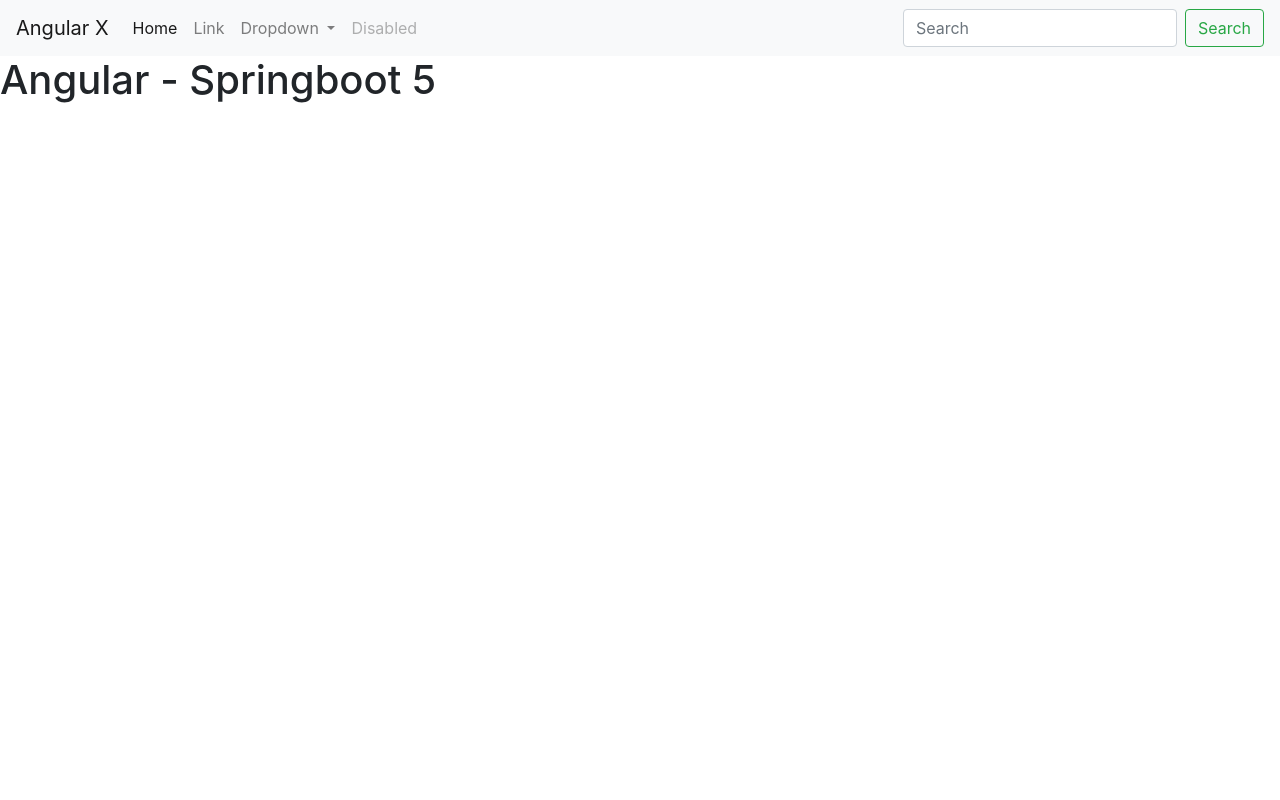
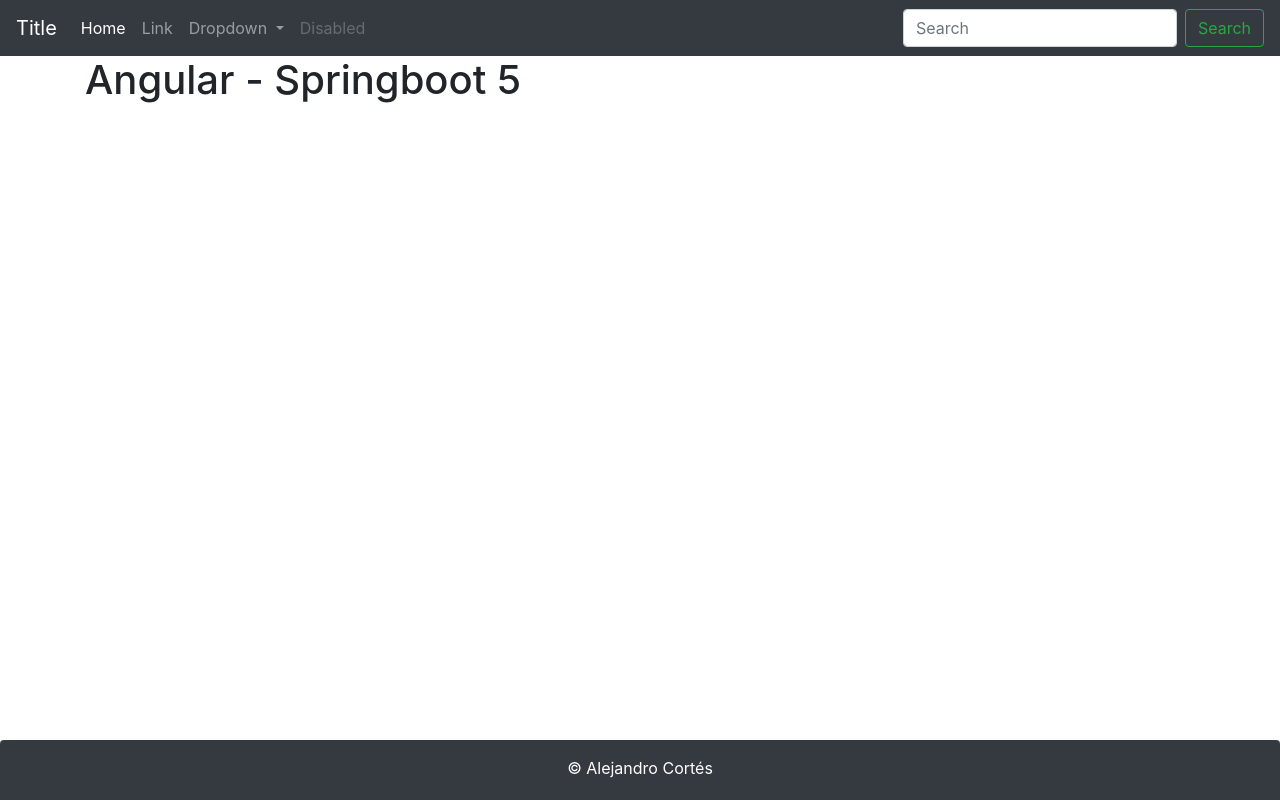
Before and after one commit to LAlejandro8/clientes-app, an Angular app: page / in a window 1280 px wide. Built offline with nearby package versions, Linux system fonts and the light colour scheme.

Commit message:
Cambios de landing @author: Me

```diff
--- a/src/app/app.component.html
+++ b/src/app/app.component.html
@@ -1,2 +1,5 @@
 <app-header></app-header>
-<h1>Angular - Springboot 5</h1>
+<div class="container">
+  <h1>Angular - Springboot 5</h1>
+</div>
+<app-footer></app-footer>
--- /dev/null
+++ b/src/app/footer/footer.component.css
@@ -0,0 +1,6 @@
+.footer {
+    position: absolute;
+    bottom: 0px;
+    height: 60px;
+    width: 100%;
+}
--- /dev/null
+++ b/src/app/footer/footer.component.html
@@ -0,0 +1,5 @@
+<footer class="footer bg-dark rounded-top text-center">
+  <div class="container py-2">
+    <p class="text-white my-2">&copy; {{ autor.nombre + " " + autor.apellido }}</p>
+  </div>
+</footer>
--- /dev/null
+++ b/src/app/footer/footer.component.ts
@@ -0,0 +1,14 @@
+import { Component, OnInit } from '@angular/core';
+
+@Component({
+  selector: 'app-footer',
+  templateUrl: './footer.component.html',
+  styleUrls:['./footer.component.css']
+})
+export class FooterComponent implements OnInit {
+  constructor() {}
+
+  ngOnInit() {}
+
+  autor: any = { nombre: 'Alejandro', apellido: 'Cortés' };
+}
--- a/src/app/header/header.component.html
+++ b/src/app/header/header.component.html
@@ -1,4 +1,4 @@
-<nav class="navbar navbar-expand-lg navbar-light bg-light">
+<nav class="navbar navbar-expand-lg navbar-dark bg-dark">
   <a class="navbar-brand" href="#">{{ title }}</a>
   <button
     class="navbar-toggler"
--- a/src/app/header/header.component.ts
+++ b/src/app/header/header.component.ts
@@ -9,5 +9,5 @@
 
   ngOnInit() {}
 
-  title: string = 'Angular X';
+  title: string = 'Title';
 }
```
Also changed, not shown: src/app/app.module.ts (+5 -9 lines).
